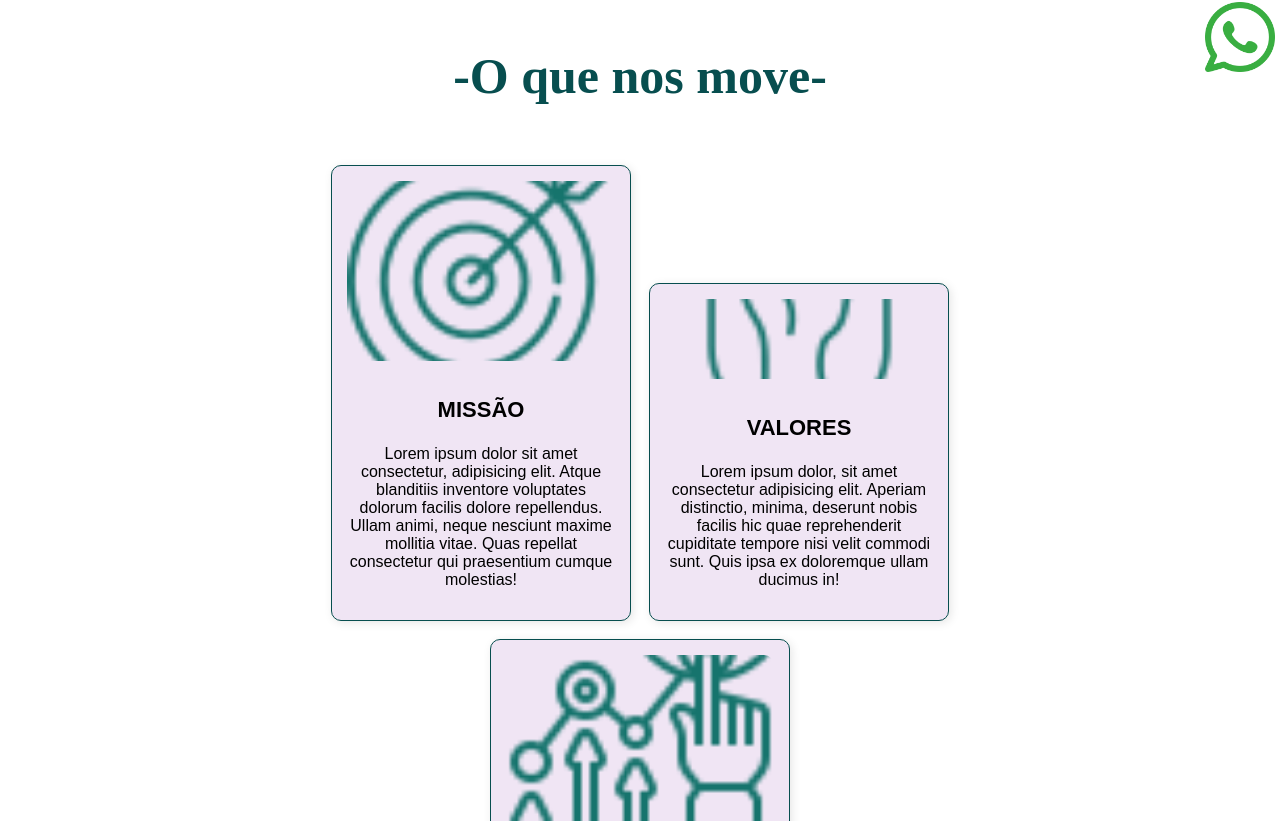
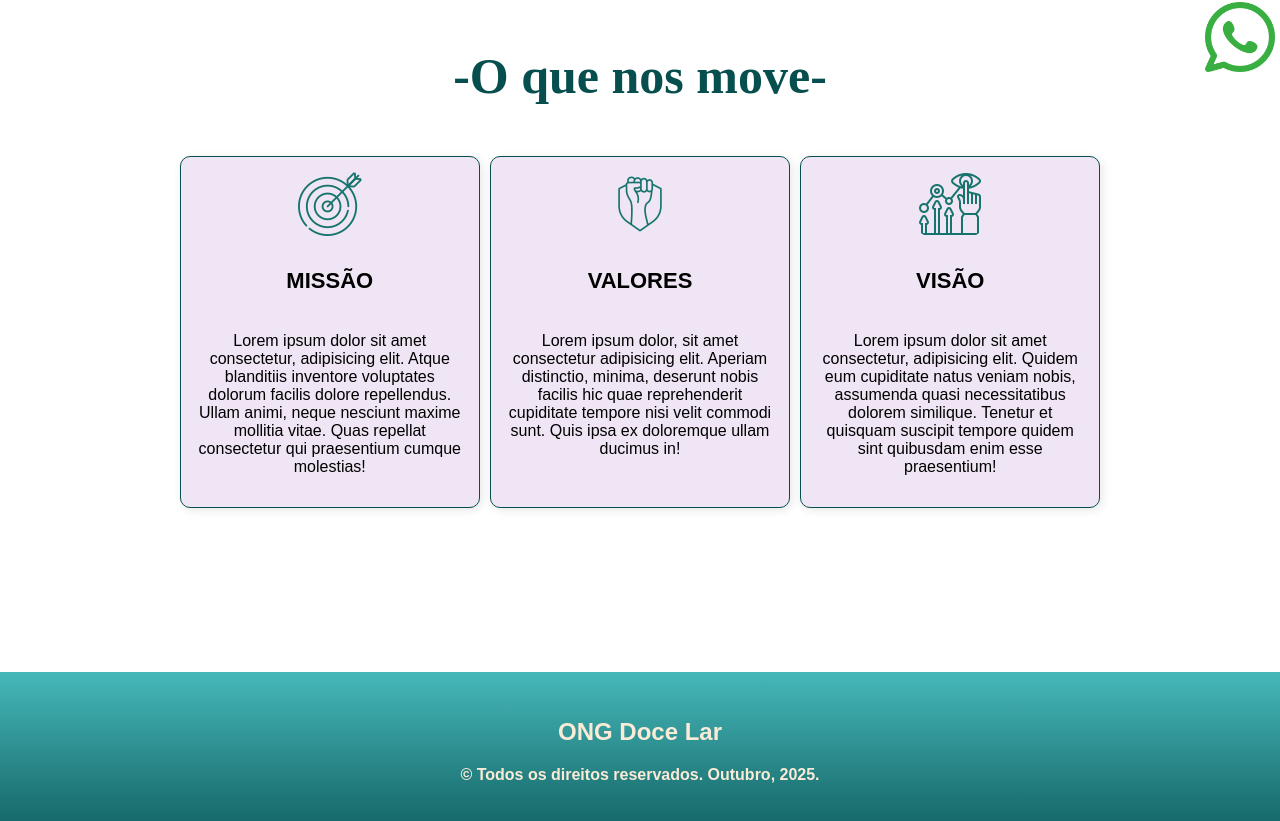
Before and after one commit to anaclara-silveira/projeto-ong, a React (Vite) app: page / in a window 1280 px wide. Shown: the part 719-1540 px from the top of the page. Built offline with nearby package versions, Linux system fonts and the light colour scheme; a web font is replaced by a local one.

Commit message:
Pratica 03, ajustando estilização icones

```diff
--- a/src/pages/Home.css
+++ b/src/pages/Home.css
@@ -70,17 +70,32 @@ section h2 {
 }
 
 .nos-move {
-    display: inline-block;
+    display: flex;
+    justify-content: center;
+    align-items: stretch;
     margin-top: 5%;
+    gap: 1%;
 }
 
 .card {
-    display: inline-block;
+    display: flex;
+    flex-direction: column;
     width: 30%;
     padding: 20px;
-    margin: 1%;
+    margin: 0;
     border: 1px solid rgb(7, 78, 79);
     border-radius: 10px;
+}
+
+.card img {
+    width: 64px;
+    height: 64px;
+    max-width: 64px;
+    max-height: 64px;
+    object-fit: contain;
+    object-position: center;
+    margin: 0 auto 15px;
+    flex-shrink: 0;
 }
 
 .card:hover {
@@ -114,7 +129,13 @@ section h2 {
         text-align: center;
     }
 
+    .nos-move {
+        flex-direction: column;
+        align-items: center;
+    }
+
     .card {
         width: 100%;
+        margin: 10px 0;
     }
 }
--- a/src/pages/Home.jsx
+++ b/src/pages/Home.jsx
@@ -36,7 +36,7 @@ function Home() {
           </div>
 
           <div className="card">
-            <img style={{ height: '80px' }} src="/img/valores.png" alt="icone de valores" />
+            <img src="/img/valores.png" alt="icone de valores" />
             <h3>VALORES</h3>
             <p>
               Lorem ipsum dolor, sit amet consectetur adipisicing elit. Aperiam distinctio, minima, deserunt nobis
```
